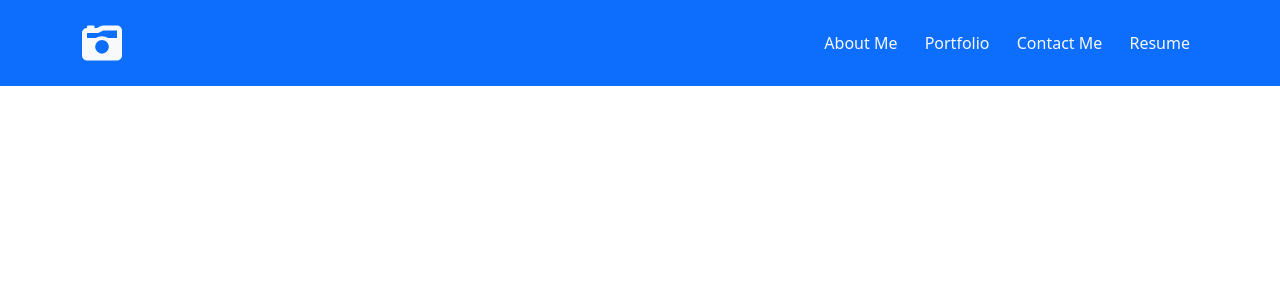
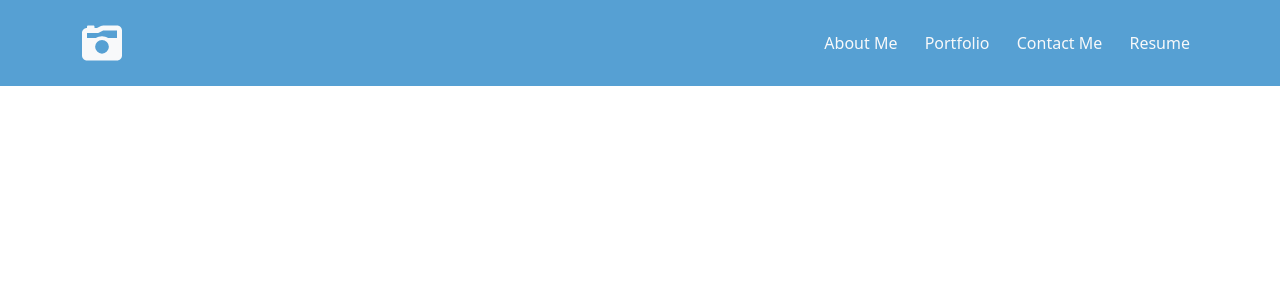
Before and after one commit to eddyK15501/bc-react-portfolio, a React (Vite) app: page / in a window 1280 px wide. Shown: the top 300 px of the page. Built offline with nearby package versions, Linux system fonts and the light colour scheme.

Commit message:
App.scss; custom Bootstrap color variable

```diff
--- a/src/App.jsx
+++ b/src/App.jsx
@@ -1,6 +1,6 @@
 /* eslint-disable no-unused-vars */
 import React from 'react'
-import './App.css'
+import './sass/App.scss'
 import Navbar from './components/NavBar';
 
 const App = () => {
--- a/src/App.css
+++ b/src/sass/App.scss
@@ -7,3 +7,12 @@
 .flex-gap {
   gap: 0.7rem;
 }
+
+
+
+
+
+
+$primary: #56a0d3;
+
+@import '../../node_modules/bootstrap/scss/bootstrap.scss'
```
Also changed, not shown: 1 other file (tests, documents, lock files or other folders).
